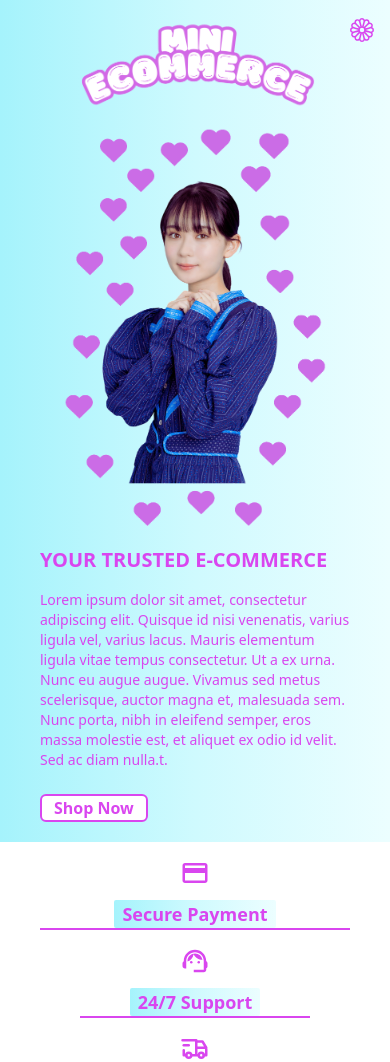
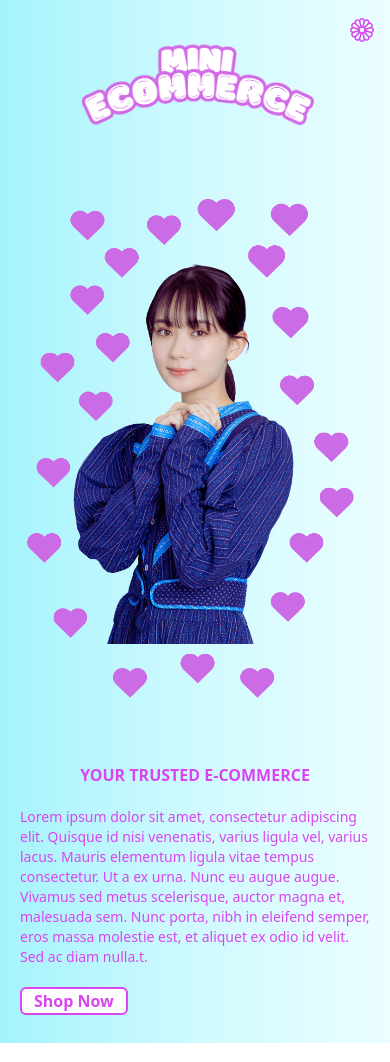
Before and after one commit to akbaradiw/mini-ecommerce, a React (Vite) app: page / in a window 390 px wide. Shown: the top 1062 px of the page. Built offline with nearby package versions, Linux system fonts and the light colour scheme; what tw-elements would draw is missing.

Commit message:
edit responsive

```diff
--- a/package.json
+++ b/package.json
@@ -42,6 +42,6 @@
     "eslint-plugin-react-refresh": "^0.4.6",
     "postcss": "^8.4.38",
     "tailwindcss": "^3.4.3",
-    "vite": "^5.2.0"
+    "vite": "^5.4.8"
   }
 }
--- a/src/Component/CartComp.jsx
+++ b/src/Component/CartComp.jsx
@@ -48,14 +48,14 @@ const CartComp = ({ product, deleteProduct, handleQuantity }) => {
             <MdFavorite className="text-3xl text-fuchsia-500" />
           </div>
 
-          <div className="font-mono grid lg:grid-cols-2 md:grid-cols-2 ">
+          <div className="grid grid-cols-1  md:grid-cols-2 lg:grid-cols-4 gap-6 px-6 md:px-10 py-10 ">
             {product.map((item) => (
               <div
-                className="lg:pb-10 pb-2 border-2 mx-4 shadow-md border-cyan-300 rounded-xl pt-4 mb-10 lg:mx-20"
+                className="transition border-2 border-cyan-300 transform hover:scale-105 hover:shadow-xl rounded-lg overflow-hidden"
                 key={item.id}
               >
                 <div className="divide-y-2 divide-cyan-300  hover:translate-y-2 duration-200">
-                  <div className="flex justify-center">
+                  <div className="flex justify-center pt-4">
                     <img
                       className=" object-center hover:object-scale-down object-cover lg:h-40 h-60 rounded-lg"
                       src={item.image}
--- a/src/Component/Profil.jsx
+++ b/src/Component/Profil.jsx
@@ -17,7 +17,7 @@ const Profil = () => {
       >
         <img src={logo} alt="logo" className="lg:w-96 w-60" />
       </div>
-      <div className="lg:flex grid lg:px-96 px-10">
+      <div className="md:grid-cols-2 grid lg:px-60 lg:pt-4 ">
         <img
           data-aos="flip-up"
           data-aos-duration="2000"
@@ -28,10 +28,9 @@ const Profil = () => {
         <div
           data-aos="flip-down"
           data-aos-duration="2000"
-          className="lg:pt-4 lg:ps-20"
+          className="lg:pt-4 "
         >
           <h1 className="lg:text-3xl text-xl font-bold pb-4 text-fuchsia-500">
-            YOUR TRUSTED E-COMMERCE
           </h1>
           <p className="text-fuchsia-500 pb-1 lg:text-xl text-sm font-medium">
             Lorem ipsum dolor sit amet, consectetur adipiscing elit. Quisque id
--- /dev/null
+++ b/src/Component/ProfilComp.jsx
@@ -0,0 +1,64 @@
+import React, { useEffect } from "react";
+import { Link } from "react-router-dom";
+import hatamei from "../assets/meichan.png";
+import logo from "../assets/mini.png";
+import AOS from "aos";
+import "aos/dist/aos.css";
+const ProfilComp = () => {
+  useEffect(() => {
+    AOS.init();
+  }, []);
+
+  return (
+    <section className="xl:p-20 p-5 bg-gradient-to-r from-cyan-200 via-cyan-100 to-cyan-50">
+      <div
+        className="flex justify-center pb-2 lg:pt-0 pt-5 "
+        data-aos="flip-up"
+        data-aos-duration="2000"
+      >
+        <img src={logo} alt="logo" className="lg:w-96 w-60" />
+      </div>
+      <div className=" pt-2  md:mb-4 grid  md:grid-cols-2 md:gap-10 ">
+        <img
+          src={hatamei}
+          alt="white"
+          width={340}
+          height={200}
+          className="mt-10 2xl:ms-60 lg:ms-10 "
+          data-aos="fade-down"
+          data-aos-duration="1000"
+        />
+
+        <div className=" pt-14 ">
+          <h1
+            className="  lg:text-2xl text-center lg:mb-6 font-extrabold  py-1 px-1 text-fuchsia-500"
+            data-aos="fade-up"
+            data-aos-duration="2000"
+          >
+            YOUR TRUSTED E-COMMERCE
+          </h1>
+          <p
+            className="lg:mb-6 text-fuchsia-500  lg:text-lg text-sm pt-4 pb-3 "
+            data-aos="fade-down"
+            data-aos-duration="3000"
+          >
+            Lorem ipsum dolor sit amet, consectetur adipiscing elit. Quisque id
+            nisi venenatis, varius ligula vel, varius lacus. Mauris elementum
+            ligula vitae tempus consectetur. Ut a ex urna. Nunc eu augue augue.
+            Vivamus sed metus scelerisque, auctor magna et, malesuada sem. Nunc
+            porta, nibh in eleifend semper, eros massa molestie est, et aliquet
+            ex odio id velit. Sed ac diam nulla.t.
+          </p>
+
+          <Link to="/products">
+            <button className="font-bold border-2 border-fuchsia-500 text-fuchsia-500 hover:bg-fuchsia-500 hover:text-white   hover:shadow-fuchsia-600  rounded-md px-3 mt-2 lg:mt-0 mb-2 bg-white">
+              Shop Now
+            </button>
+          </Link>
+        </div>
+      </div>
+    </section>
+  );
+};
+
+export default ProfilComp;
--- a/src/Pages/Main.jsx
+++ b/src/Pages/Main.jsx
@@ -1,16 +1,16 @@
 import React from "react";
 import Navbar from "../Component/Navbar";
-import Profil from "../Component/Profil";
 import Superiority from "../Component/Superiority";
 import BestSeller from "../Component/BestSeller";
 import NewArrival from "../Component/NewArrival";
 import People from "../Component/People";
 import Footer from "../Component/Footer";
+import ProfilComp from "../Component/ProfilComp";
 const Main = () => {
   return (
     <div>
       <Navbar />
-      <Profil />
+      <ProfilComp/>
       <Superiority />
       <BestSeller />
       <NewArrival />
```
Also changed, not shown: src/Pages/ProductPage.jsx (+33 -51 lines), 1 other file (tests, documents, lock files or other folders).
